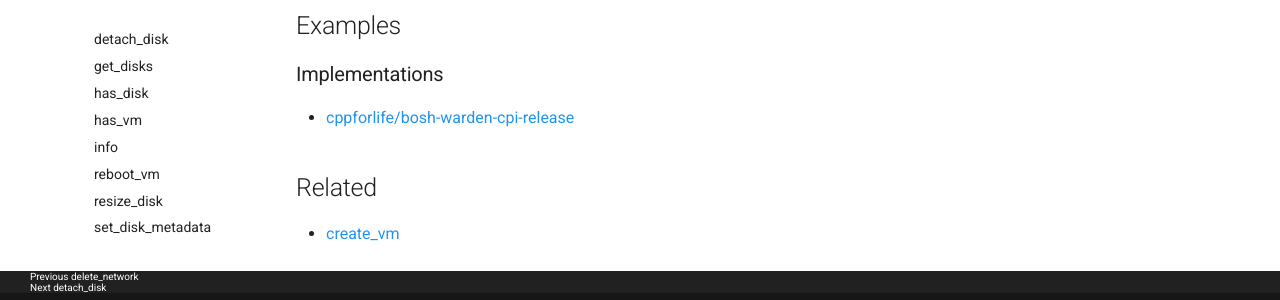
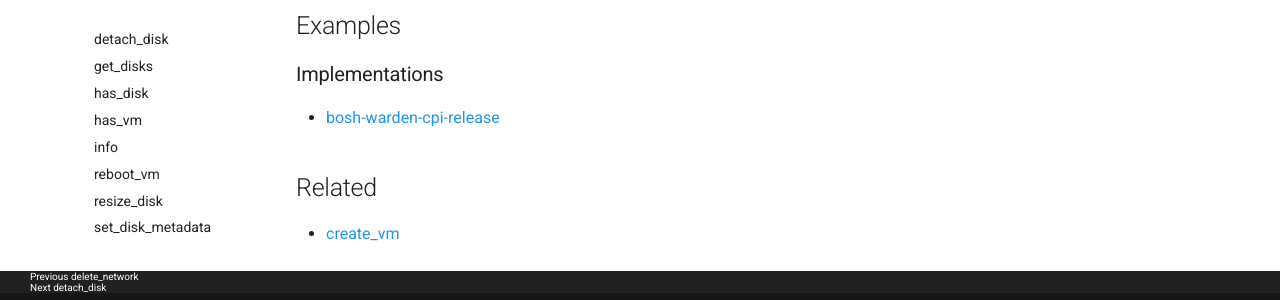
Before and after one commit to cloudfoundry/docs-bosh, an MkDocs documentation site: the page built from content/cpi-api-v1-method/delete-vm.md, in a window 1280 px wide and 1010 px high. Shown: the part 653-953 px from the top of the window. Built offline with MkDocs 1.6.1 and Material for MkDocs 9.7.7, drawn with Linux system fonts in a browser that asks for light colours; old or Windows-style settings are respelled for this version of MkDocs.

Commit message:
Fixing a couple bosh.io links
It seems that some of the documentation is pointing to repositories that
no longer exist. This is a small fix for a couple links.

Signed-off-by: Daniel Felipe Ochoa <danielfelipo@vmware.com>

```diff
--- a/content/cpi-api-v1-method/delete-vm.md
+++ b/content/cpi-api-v1-method/delete-vm.md
@@ -21,7 +21,7 @@ No return value
 
 ### Implementations
 
- * [cppforlife/bosh-warden-cpi-release](https://github.com/cppforlife/bosh-warden-cpi-release/blob/master/src/github.com/cppforlife/bosh-warden-cpi/action/delete_vm.go)
+ * [bosh-warden-cpi-release](https://github.com/cloudfoundry/bosh-warden-cpi-release/blob/master/src/bosh-warden-cpi/action/delete_vm.go)
 
 
 ## Related
```
Also changed, not shown: content/cpi-api-v2-method/delete-vm.md (+1 -1 lines).
